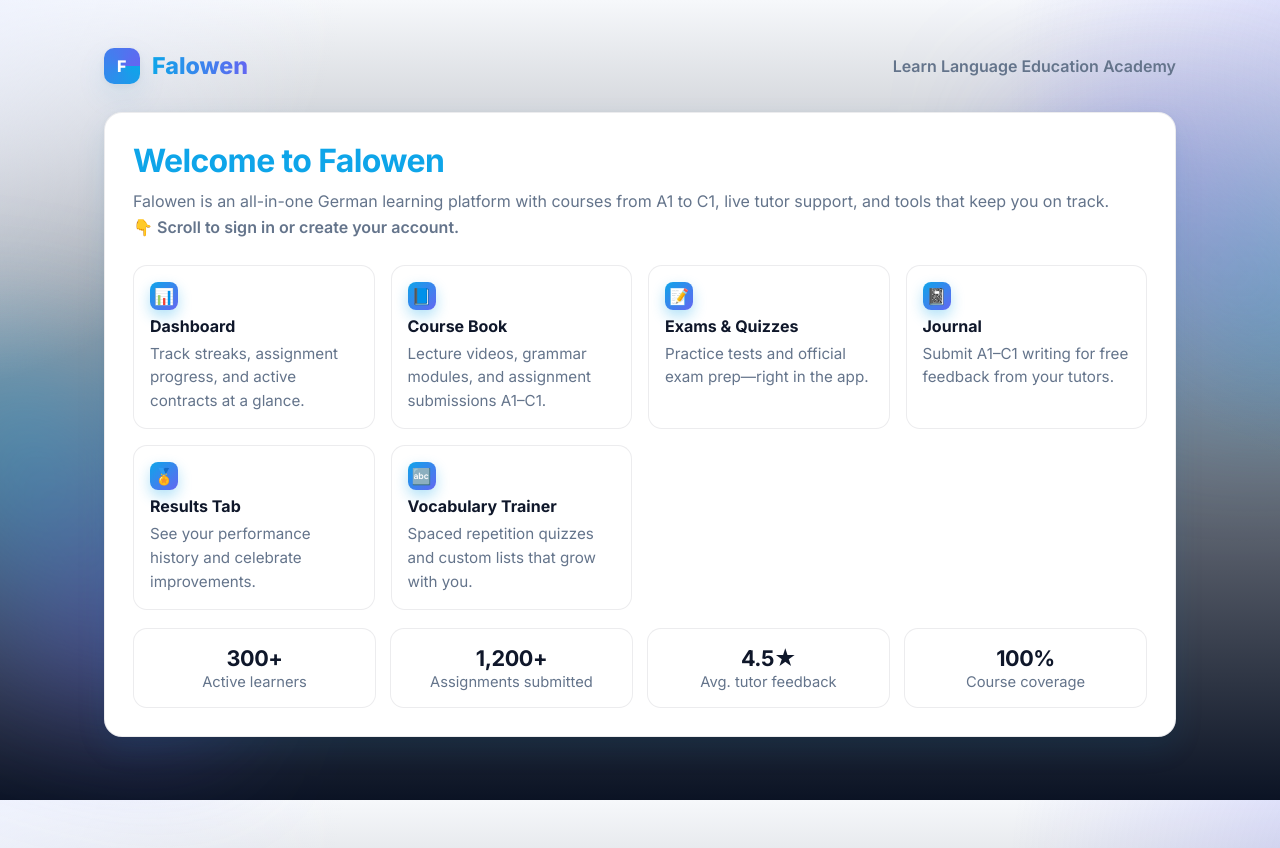
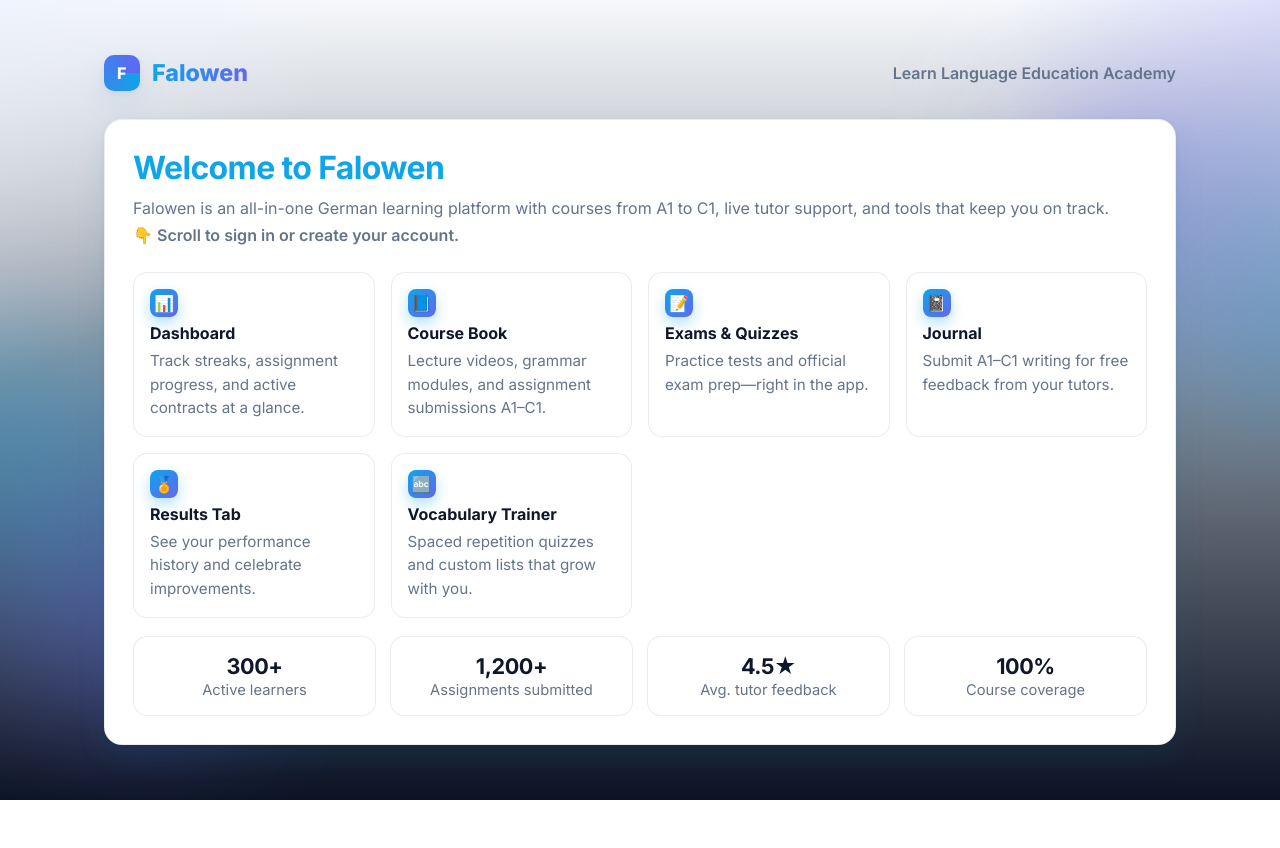
Before and after one commit to learngermanghana/a1spreche, a Python web app: template templates/falowen_login.html in a window 1280 px wide. After the commit the page ends 800 px from the top, so only its background shows below. Run offline with Jinja, Linux system fonts and the light colour scheme; the template is opened without the code that fills it, so the values that code supplies are empty.

Commit message:
Center login shell without vertical scroll

```diff
--- a/templates/falowen_login.html
+++ b/templates/falowen_login.html
@@ -52,15 +52,15 @@
       background:radial-gradient(circle at 30% 30%, rgba(99,102,241,0.35), transparent 60%),
                  radial-gradient(circle at 70% 70%, rgba(14,165,233,0.35), transparent 60%);
     }
-    .shell{position:relative;max-width:1120px;margin:48px auto;padding:0 24px;z-index:1}
+    .shell{position:relative;max-width:1120px;margin:0 auto;padding:0 24px;min-height:100vh;display:flex;flex-direction:column;justify-content:center;z-index:1}
     .header{display:flex;align-items:center;justify-content:space-between;margin-bottom:28px}
     .brand{display:flex;align-items:center;gap:12px}
     .badge{width:36px;height:36px;display:grid;place-items:center;background:conic-gradient(from 90deg,var(--primary),var(--accent));color:white;border-radius:10px;box-shadow:var(--shadow);font-weight:800;letter-spacing:.5px}
     .brand h1{margin:0;font-size:1.45rem;font-weight:800;background:linear-gradient(90deg,var(--primary),var(--accent));-webkit-background-clip:text;background-clip:text;color:transparent}
     /* Single-column grid (login removed) */
     .grid{display:grid;grid-template-columns:1fr;gap:28px}
-    @media (max-width:600px){ .shell{margin:32px auto;padding:0 16px} .grid{gap:20px} .hero.card{padding:22px} .hero h2{font-size:1.75rem} }
-    @media (max-width:480px){ .shell{margin:24px auto;padding:0 12px} .header{flex-direction:column;align-items:flex-start;gap:12px} .brand h1{font-size:1.25rem} .hero h2{font-size:1.5rem} }
+    @media (max-width:600px){ .shell{padding:32px 16px 48px;min-height:auto;justify-content:flex-start} .grid{gap:20px} .hero.card{padding:22px} .hero h2{font-size:1.75rem} }
+    @media (max-width:480px){ .shell{padding:24px 12px 40px} .header{flex-direction:column;align-items:flex-start;gap:12px} .brand h1{font-size:1.25rem} .hero h2{font-size:1.5rem} }
     .card{background:var(--card);backdrop-filter:saturate(140%) blur(10px);-webkit-backdrop-filter:saturate(140%) blur(10px);border:1px solid var(--border);border-radius:18px;box-shadow:var(--shadow)}
     .hero.card{padding:28px}
     .hero h2{margin:0 0 8px;font-size:2rem;color:#0ea5e9;letter-spacing:-.02em}
```
